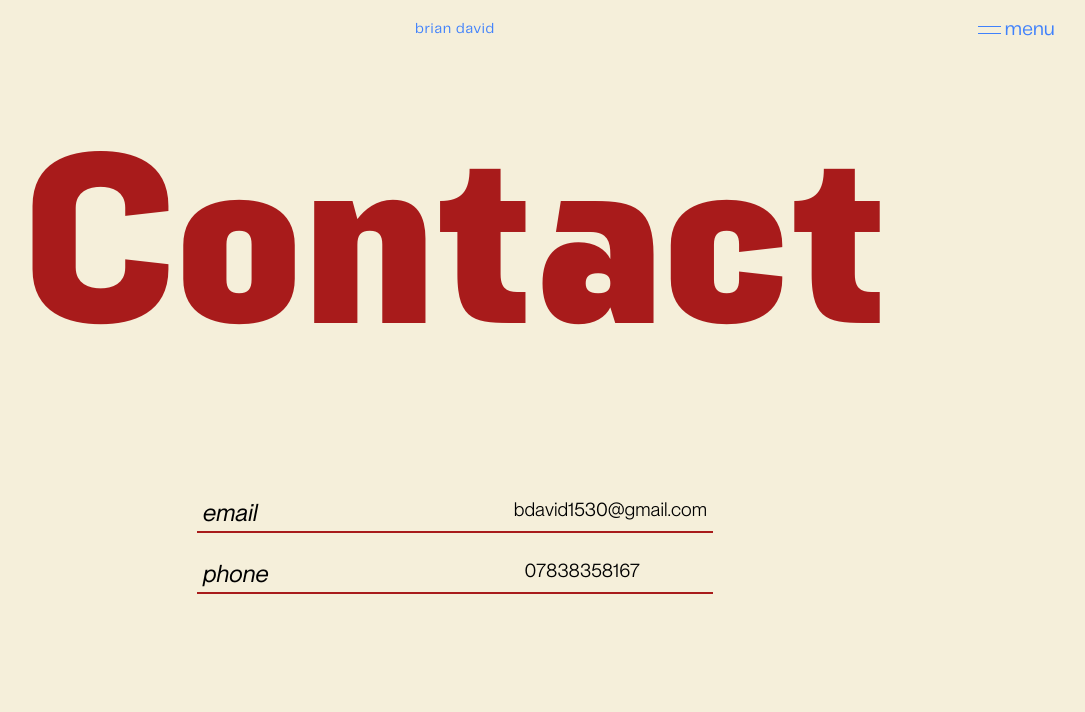
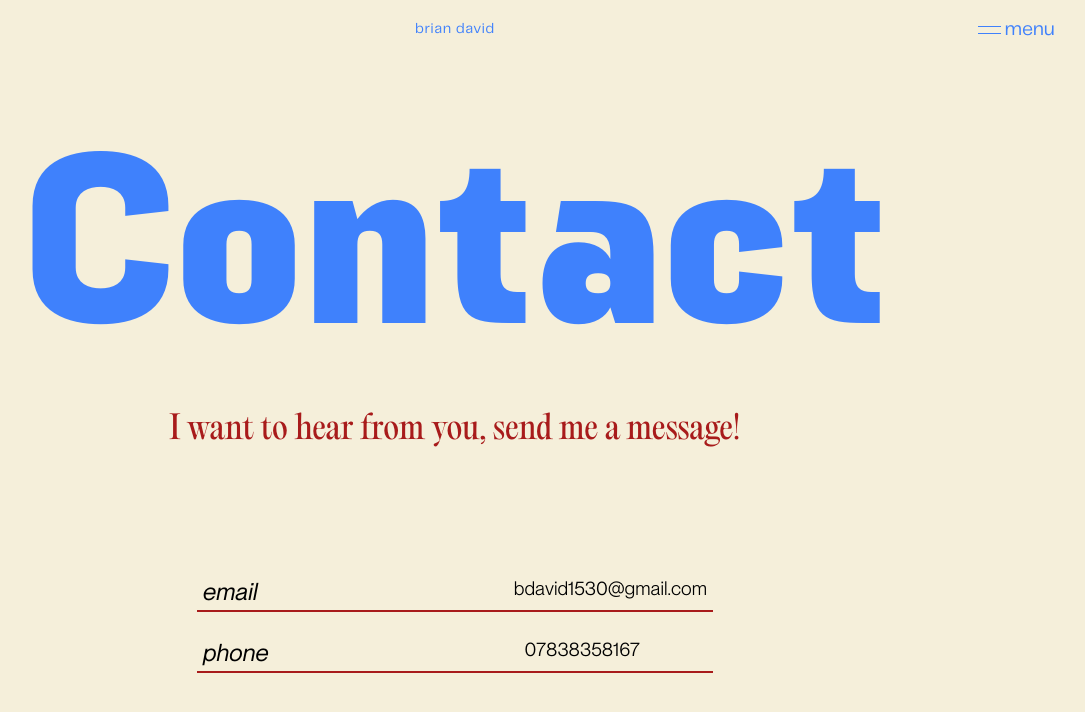
Before and after one commit to brian-david4/brian-portfolio-website, a React (Vite) app in the folder portfolio-website/: page /contact in a window 1280 px wide. Shown: the top 712 px of the page, without its empty margins (185-1270 px from the left). Built offline with nearby package versions, Linux system fonts and the light colour scheme.

Commit message:
Create Contact bio

```diff
--- a/portfolio-website/src/index.css
+++ b/portfolio-website/src/index.css
@@ -6,6 +6,7 @@
   --nav-menu-height: 400px;
   /* colours */
   --main-theme: #f5efda;
+  --main-theme-shadow: #f8efc6;
   --text-cream: #3f81fc;
   --charcoal: rgb(255, 255, 230);
   --coffee: #aec4ed;
--- a/portfolio-website/src/pages/Contact/Contact.tsx
+++ b/portfolio-website/src/pages/Contact/Contact.tsx
@@ -37,6 +37,12 @@ const Contact = () => {
             </div>
           ))}
         </div>
+        <div className={styles.bio}>
+          <div className={styles.bioMessage}>
+            I want to hear from you, send me a message!
+          </div>
+          <div className={styles.bioHover}></div>
+        </div>
         <div className={styles.linksWrapper}>
           <ContactLink title={emailTitle} link={emailLink} />
           <ContactLink title="phone" link="07838358167" />
--- a/portfolio-website/src/pages/Contact/contact.module.css
+++ b/portfolio-website/src/pages/Contact/contact.module.css
@@ -13,7 +13,7 @@
 }
 .contactTitle {
   position: relative;
-  color: var(--bright-red);
+  color: var(--text-cream);
   font-size: 244px;
   font-family: "Fuji Bold";
   display: flex;
@@ -26,6 +26,30 @@
 }
 .letter {
   display: inline-block;
+}
+.bio {
+  position: relative;
+  margin-top: 5vh;
+  font-family: "Editorial Old Regular";
+  font-size: 2rem;
+}
+.bioMessage {
+  color: var(--bright-red);
+}
+.bioHover {
+  width: 100%;
+  background-color: var(--main-theme-shadow);
+  height: 100%;
+  position: absolute;
+  left: 0;
+  top: 0;
+  z-index: -1;
+  transform-origin: left;
+  transform: scaleX(0);
+  transition: transform 500ms ease-out;
+}
+.bio:hover > .bioHover {
+  transform: scaleX(1);
 }
 .linksWrapper {
   position: relative;
```
